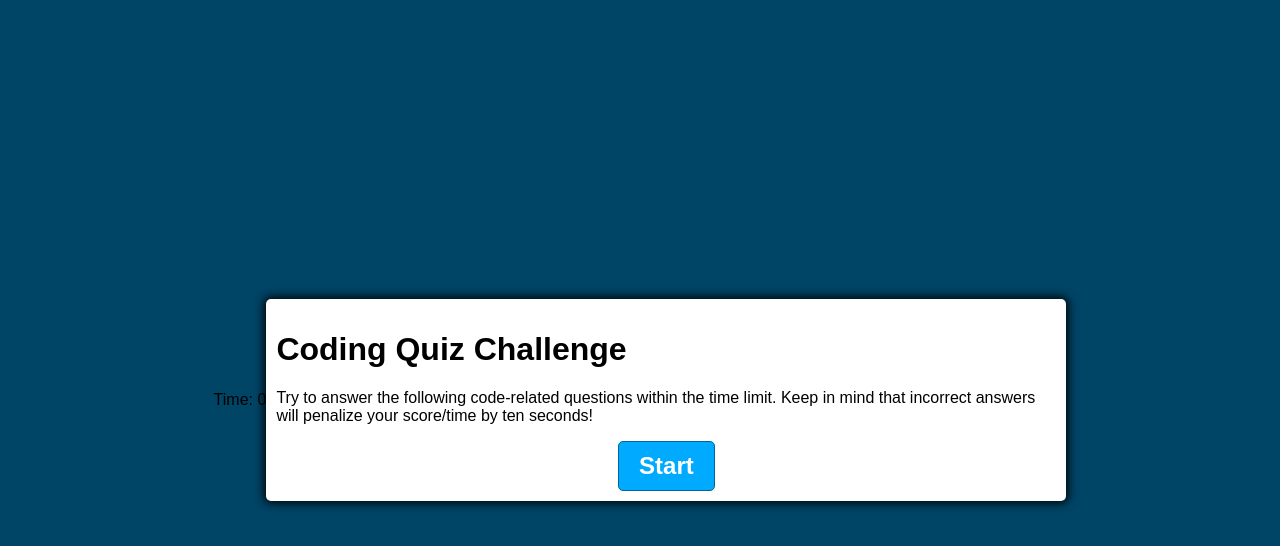
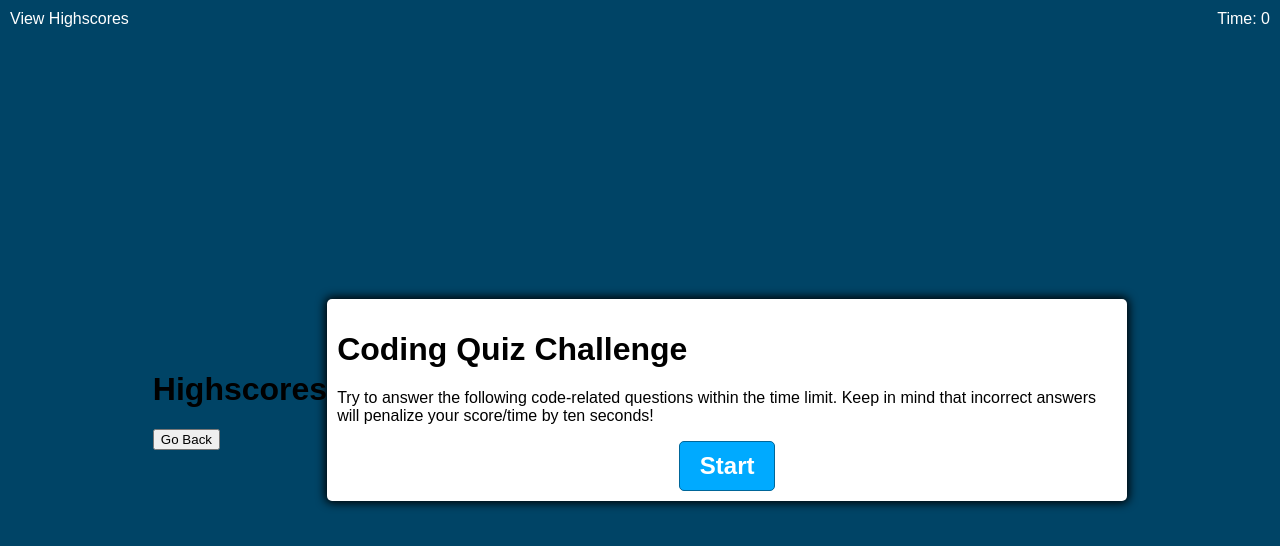
Before and after one commit to Albacore29/code-quiz-one, a plain HTML site: page index.html in a window 1280 px wide. Drawn offline with Linux system fonts and the light colour scheme.

Commit message:
add html/css

```diff
--- a/index.html
+++ b/index.html
@@ -9,6 +9,13 @@
     <title>Quiz App</title>
 </head>
 <body>
+    <div class="wrapper">
+        <h1>Highscores</h1>
+        <ol id="highscores"></ol>
+
+        <button class="Go Back">Go Back</button>
+    </div>
+    <div class="scores">View Highscores</a></div>
     <div class="timer">Time: <span id="time">0</span></div>
     <div class="container">
         <div id="start-screen" class="start">
@@ -17,7 +24,6 @@
             Try to answer the following code-related questions within the time limit.
             Keep in mind that incorrect answers will penalize your score/time by ten seconds!
         </p>
-
         </div>
         <div id="question-container" class="hide">
             <div id="question">Question</div>
@@ -28,6 +34,15 @@
                 <button class="btn">Answer 4</button>
             </div>
         </div>
+
+        <div id="end screen" class="hide">
+
+            <h2>All done!</h2>
+            <p>Your final score is <span id="final-score"></span></p>
+            <p>Enter initials: <input type="text" id="initials" max="3"/>
+                <button id="submit">Submit</button>
+
+        </div>
         <div class="controls">
             <button id="start-btn" class="start-btn btn">Start</button>
             <button id="next-btn" class="next-btn btn hide">Next</button>
--- a/style.css
+++ b/style.css
@@ -83,3 +83,17 @@ body.wrong {
 .hide {
     display: none;
 }
+
+.timer {
+    position: absolute;
+    top: 10px;
+    right: 10px;
+    color: white;
+}
+
+.scores {
+    position: absolute;
+    top: 10px;
+    left: 10px;
+    color: white;
+}
```
